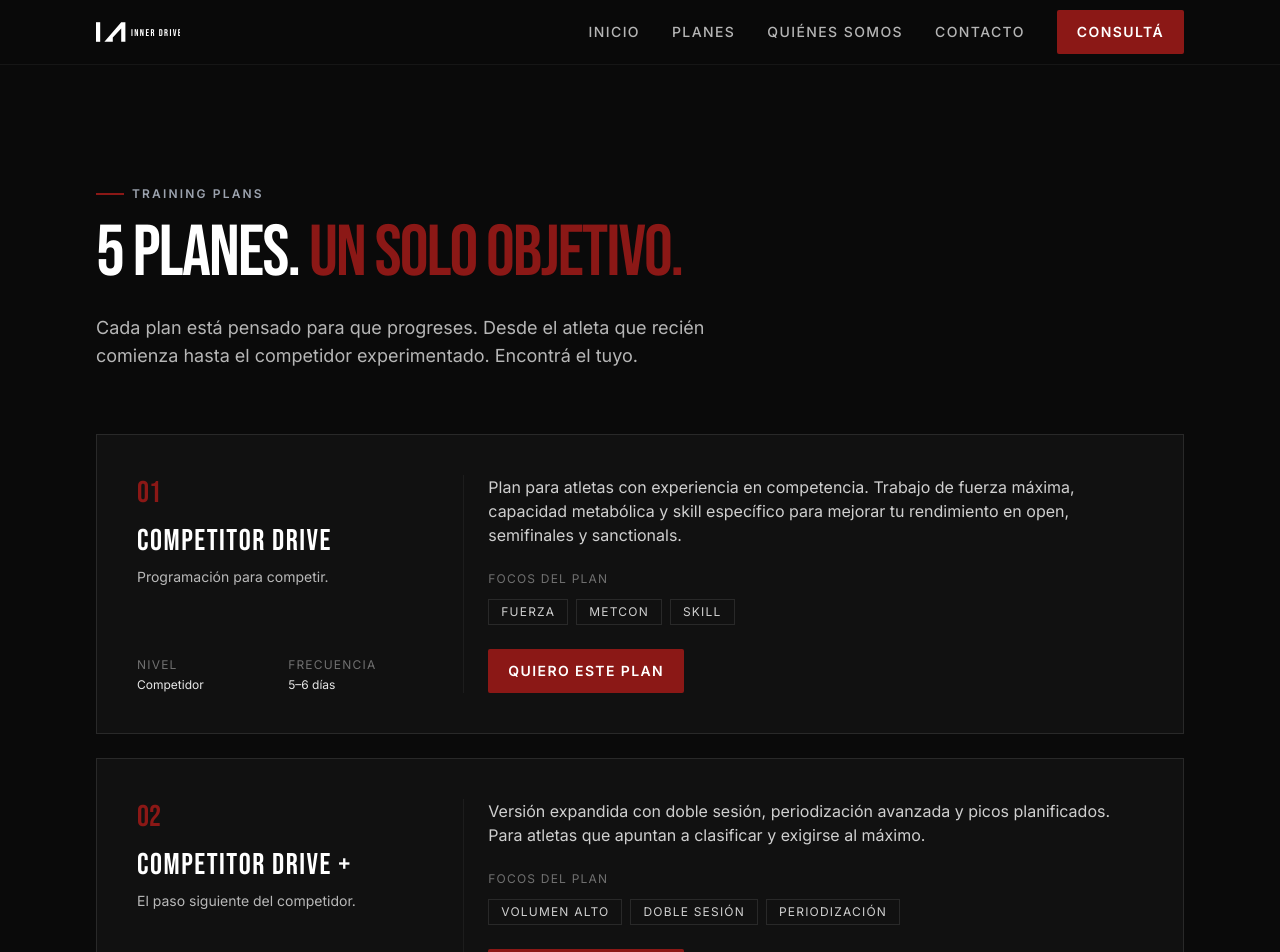
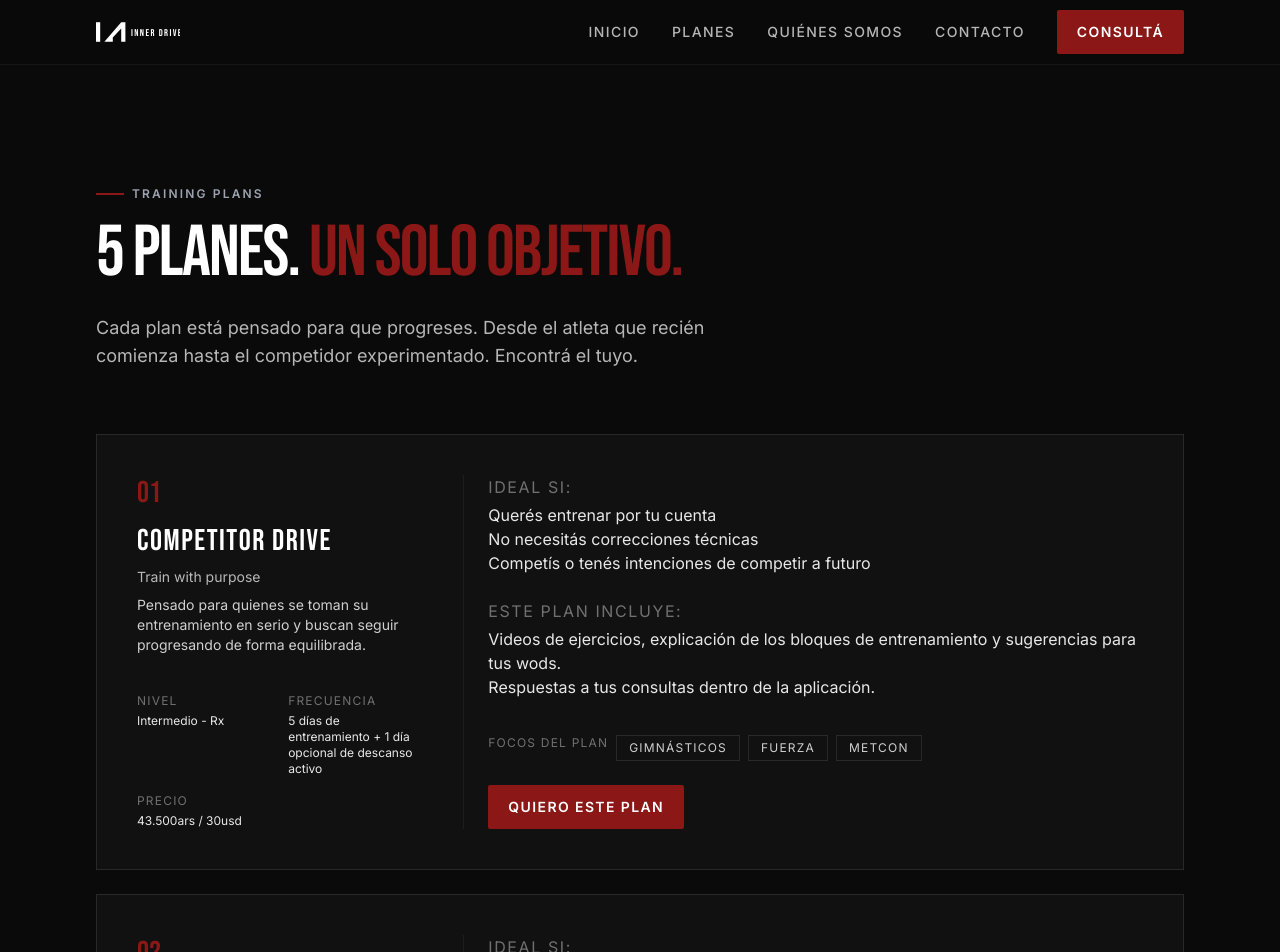
Before and after one commit to agusaldasoro/inner.drive, a Next.js app: page /planes in a window 1280 px wide. Shown: the top 952 px of the page. Built offline with nearby package versions, Linux system fonts and the light colour scheme.

Commit message:
Fix texts

```diff
--- a/src/app/planes/page.tsx
+++ b/src/app/planes/page.tsx
@@ -31,7 +31,12 @@ export default function PlanesPage() {
                   <h2 className="mt-3 font-display text-3xl uppercase tracking-wider">
                     {p.name}
                   </h2>
-                  <p className="mt-2 text-sm text-white/70">{p.tagline}</p>
+                  <div>
+                    <p className="mt-2 text-sm text-white/70">{p.tagline}</p>
+                  </div>
+                  <div>
+                    <p className="mt-2 text-sm text-white/80">{p.description}</p>
+                  </div>
                 </div>
                 <dl className="grid grid-cols-2 gap-4 text-xs">
                   <div>
@@ -42,15 +47,27 @@ export default function PlanesPage() {
                     <dt className="uppercase tracking-widest text-white/40">Frecuencia</dt>
                     <dd className="mt-1 text-white/90">{p.daysPerWeek}</dd>
                   </div>
+                  <div>
+                  {p.precio && (
+                    <div className="col-span-2">
+                      <dt className="uppercase tracking-widest text-white/40">Precio</dt>
+                      <dd className="mt-1 text-white/90">{p.precio}</dd>
+                    </div>
+                  )}
+                </div>
                 </dl>
               </div>
               <div className="flex flex-col justify-between gap-6">
-                <p className="text-white/80">{p.description}</p>
-                <div>
-                  <p className="text-xs uppercase tracking-widest text-white/40">
-                    Focos del plan
-                  </p>
+                  <div>
+                    <dt className="uppercase tracking-widest text-white/40">Ideal si:</dt>
+                    <dd className="mt-1 text-white/90" dangerouslySetInnerHTML={{ __html: p.ideal || "" }} />
+                  </div>
+                  <div>
+                    <dt className="uppercase tracking-widest text-white/40">Este plan incluye:</dt>
+                    <dd className="mt-1 text-white/90" dangerouslySetInnerHTML={{ __html: p.incluye || "" }} />
+                  </div>
                   <div className="mt-3 flex flex-wrap gap-2">
+                    <p className="text-xs uppercase tracking-widest text-white/40"> Focos del plan </p>
                     {p.focus.map((f) => (
                       <span
                         key={f}
@@ -60,7 +77,6 @@ export default function PlanesPage() {
                       </span>
                     ))}
                   </div>
-                </div>
                 <div>
                   <Link
                     href={`/contacto?plan=${p.slug}`}
--- a/src/lib/content.ts
+++ b/src/lib/content.ts
@@ -11,10 +11,13 @@ export type Plan = {
   slug: string;
   name: string;
   tagline: string;
-  level: "Iniciado" | "Intermedio" | "Avanzado" | "Competidor" | "Especialidad";
+  level: string;
   focus: string[];
   daysPerWeek: string;
   description: string;
+  ideal?: string;
+  incluye?: string;
+  precio?: string;
 };
 
 export type Coach = {
@@ -28,12 +31,14 @@ export const plans: Plan[] = [
   {
     slug: "competitor-drive",
     name: "Competitor Drive",
-    tagline: "Programación para competir.",
-    level: "Competidor",
-    focus: ["Fuerza", "Metcon", "Skill"],
-    daysPerWeek: "5–6 días",
-    description:
-      "Plan para atletas con experiencia en competencia. Trabajo de fuerza máxima, capacidad metabólica y skill específico para mejorar tu rendimiento en open, semifinales y sanctionals.",
+    tagline: "Train with purpose",
+    description: "Pensado para quienes se toman su entrenamiento en serio y buscan seguir progresando de forma equilibrada.",
+    level: "Intermedio - Rx",
+    daysPerWeek: "5 días de entrenamiento + 1 día opcional de descanso activo",
+    ideal: "<ul> <li>Querés entrenar por tu cuenta</li> <li>No necesitás correcciones técnicas</li> <li>Competís o tenés intenciones de competir a futuro</li> </ul>",
+    incluye: "<ul> <li>Videos de ejercicios, explicación de los bloques de entrenamiento y sugerencias para tus wods.</li> <li>Respuestas a tus consultas dentro de la aplicación. </li> </ul>",
+    focus: ["GIMNÁSTICOS", "FUERZA", "METCON"],
+    precio: "43.500ars / 30usd",
   },
   {
     slug: "competitor-drive-plus",
```
